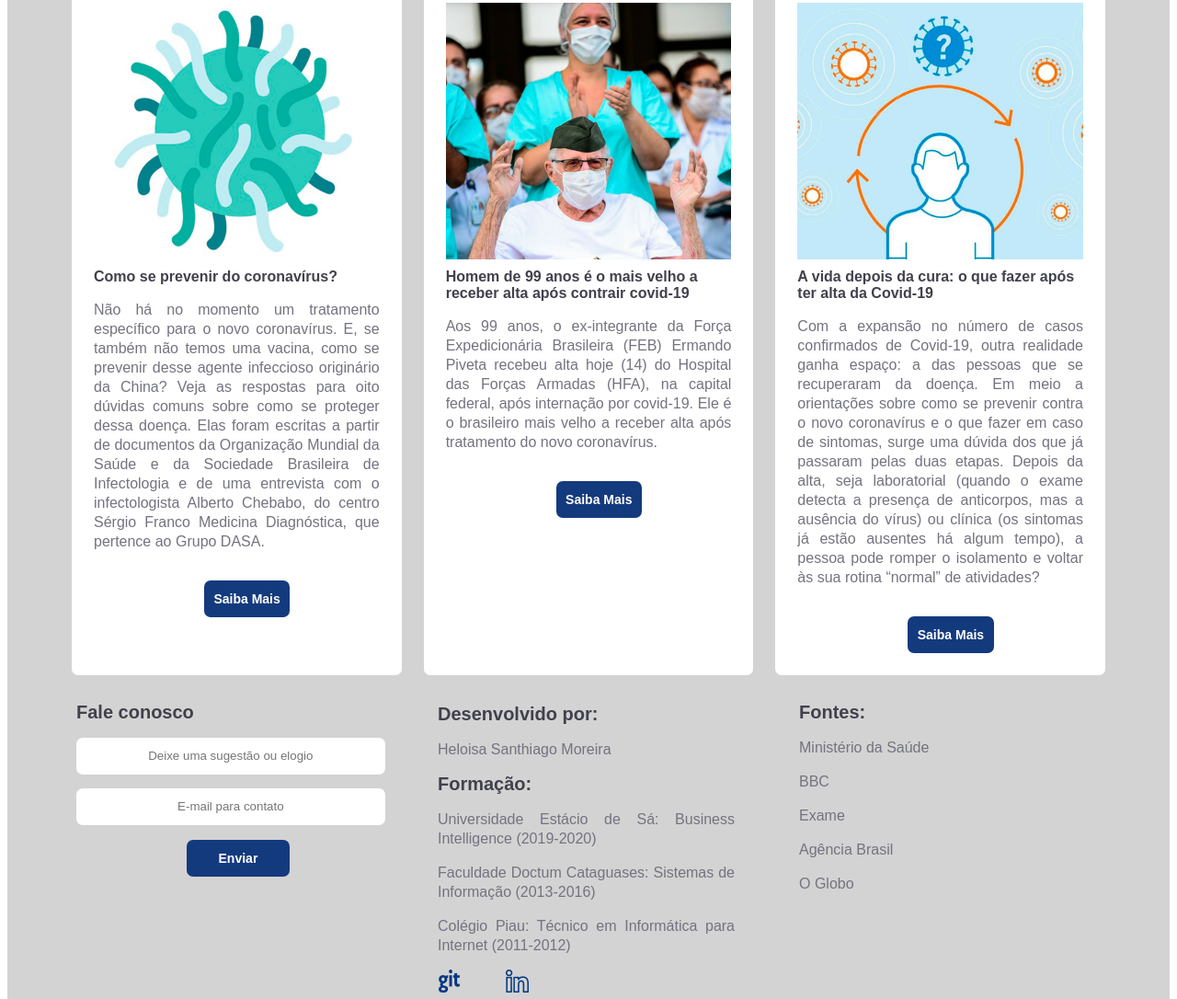
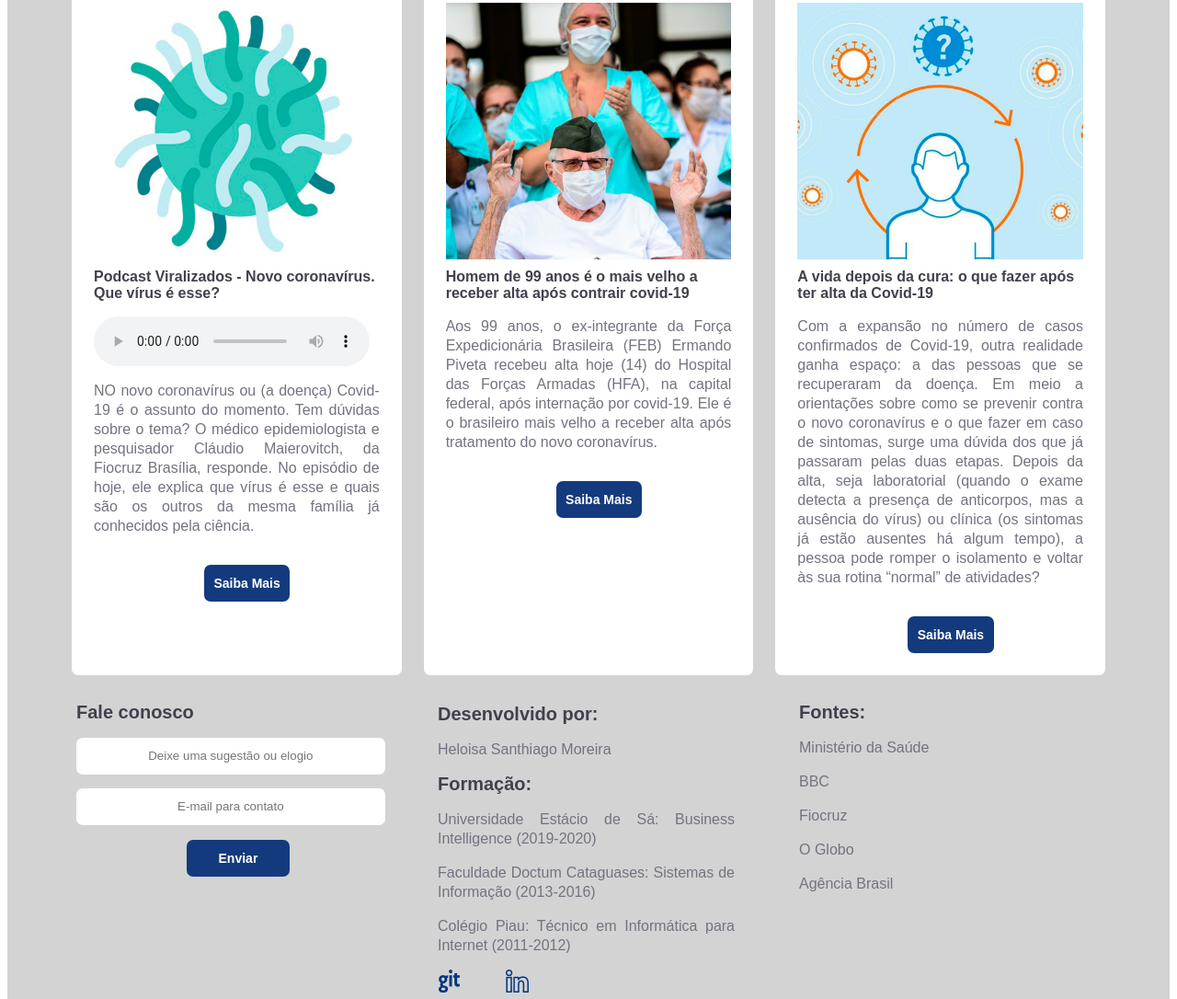
Before and after one commit to heloisasanthiago/covid19, a plain HTML site: page index.html in a window 1280 px wide. Shown: the part 871-1957 px from the top of the page at 92% size. Drawn offline with Linux system fonts and the light colour scheme.

Commit message:
Incluindo áudio

```diff
--- a/index.html
+++ b/index.html
@@ -68,16 +68,16 @@
         </li>
         <li>
             <img src="imagens/notícia4.JPG"/>
-            <strong>Como se prevenir do coronavírus?</strong>
-            <p>Não há no momento um tratamento específico para o novo coronavírus. E, se também não temos
-                uma vacina, como se prevenir desse agente infeccioso originário da China?
-                Veja as respostas para oito dúvidas comuns sobre como se proteger dessa doença.
-                Elas foram escritas a partir de documentos da Organização Mundial da Saúde e da Sociedade
-                Brasileira de Infectologia e de uma entrevista com o infectologista Alberto Chebabo,
-                do centro Sérgio Franco Medicina Diagnóstica, que pertence ao Grupo DASA.
+            <strong>Podcast Viralizados - Novo coronavírus. Que vírus é esse?</strong>
+            <audio controls>
+                <source src="media/Novo%20coronavírus.mp3" type="audio/mpeg">
+            </audio>
+            <p>NO novo coronavírus ou (a doença) Covid-19 é o assunto do momento. Tem dúvidas sobre o tema? O médico
+                epidemiologista e pesquisador Cláudio Maierovitch, da Fiocruz Brasília, responde. No episódio de hoje,
+                ele explica que vírus é esse e quais são os outros da mesma família já conhecidos pela ciência.
             </p>
 
-            <a href="https://exame.abril.com.br/economia/quais-as-medidas-economicas-contra-covid-19-ja-sairam-do-papel/">
+            <a href="https://portal.fiocruz.br/video/podcast-viralizados-novo-coronavirus-que-virus-e-esse">
                 <button type="button">Saiba Mais</button>
             </a>
         </li>
@@ -143,14 +143,14 @@
             <a href="https://www.bbc.com/">
                 BBC
             </a>
-            <a href="https://exame.abril.com.br/">
-                Exame
+            <a href="https://portal.fiocruz.br/">
+                Fiocruz
+            </a>
+            <a href="https://oglobo.globo.com/">
+                O Globo
             </a>
             <a href="https://agenciabrasil.ebc.com.br/">
                 Agência Brasil
-            </a>
-            <a href="https://oglobo.globo.com/">
-                O Globo
             </a>
         </div>
     </div>
```
Also changed, not shown: 1 other file.
